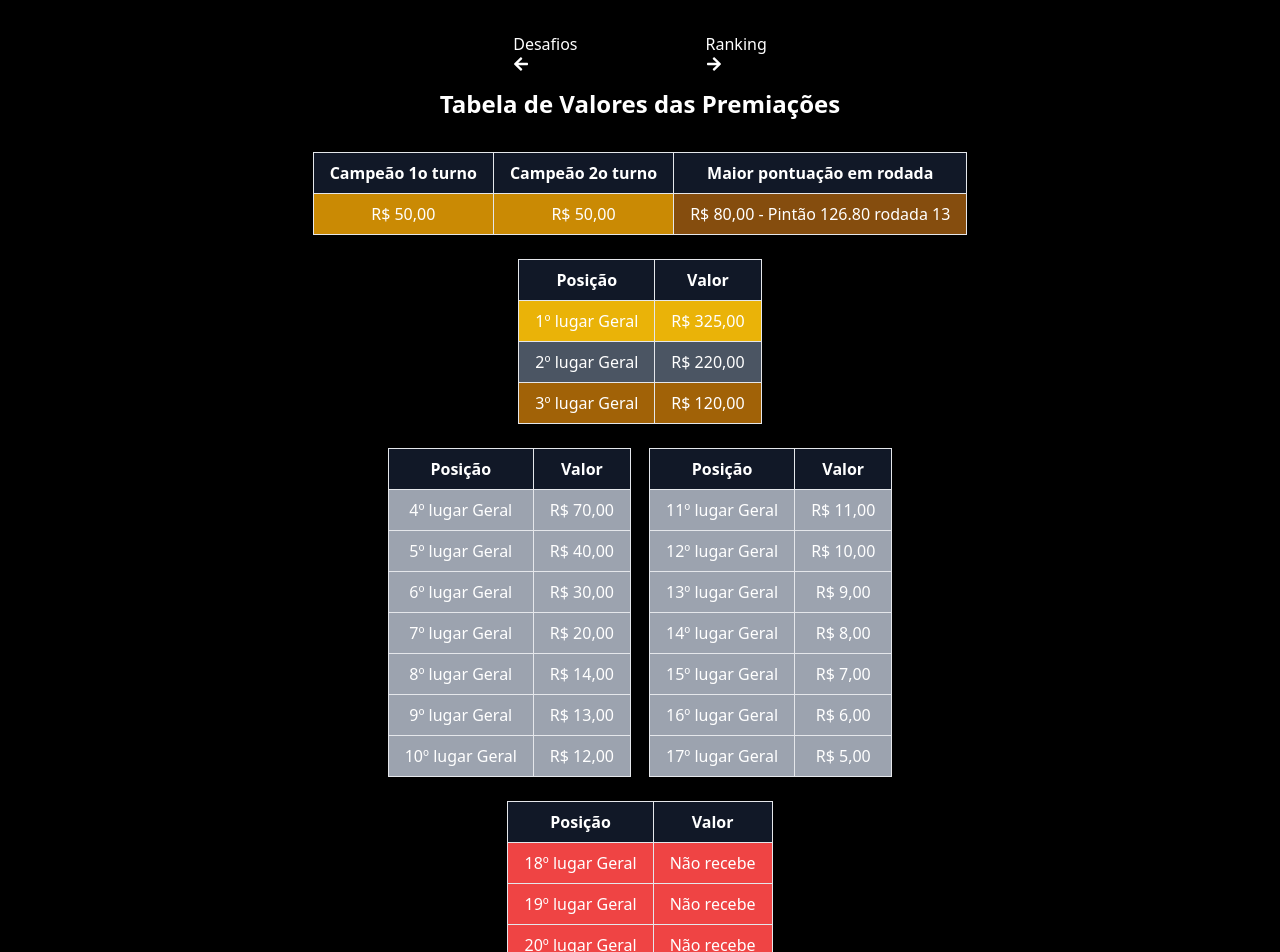
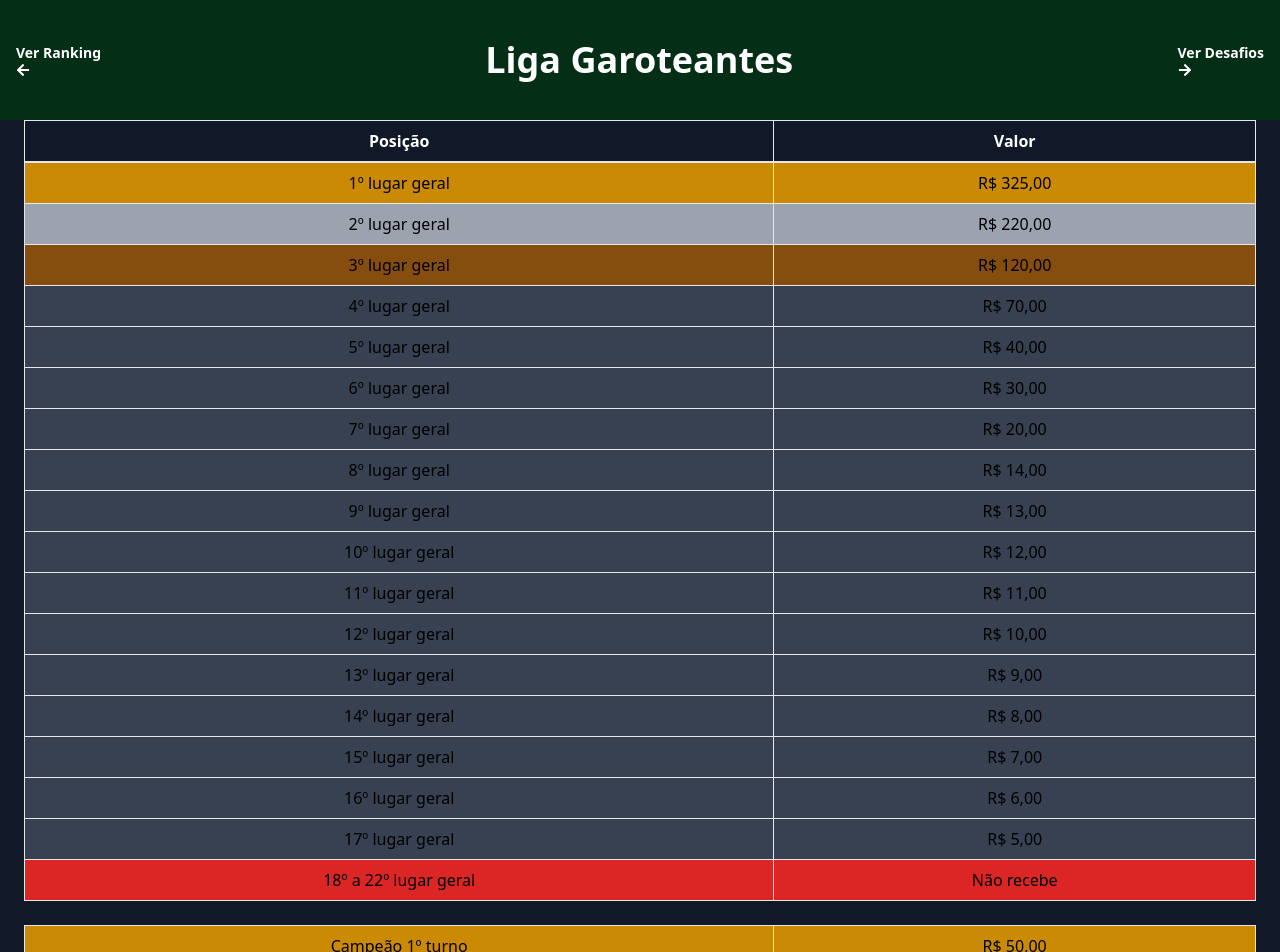
Before and after one commit to InventariumProject/cartola-app, a Next.js app: page /premiacao in a window 1280 px wide. Shown: the top 952 px of the page. Built offline with nearby package versions, Linux system fonts and the light colour scheme.

Commit message:
change style of premiacao page

```diff
--- a/src/pages/premiacao.tsx
+++ b/src/pages/premiacao.tsx
@@ -3,52 +3,37 @@ import { FaArrowLeft, FaArrowRight } from "react-icons/fa";
 
 export default function Awards() {
   return (
-    <div className="flex flex-col items-center min-w-fit m-2 p-2 bg-black text-white">
-      <div className="flex justify-between space-x-24">
-        <Link className="text-center text-md p-4" href="/desafio">
-          Desafios
+    <div className="flex flex-col min-w-fit items-center bg-gray-900">
+      <div className="w-full bg-green-950 p-4">
+        <div className="w-full container flex justify-between items-center mx-auto py-6 ">
+          <Link
+            href="/"
+            className="text-white text-sm font-bold hover:text-gray-300"
+          >
+            <div className="flex-col">
+              <span>Ver Ranking</span>
               <FaArrowLeft />
+            </div>
           </Link>
-        <Link className="text-center text-md p-4" href="/">
-          Ranking
+          <h1 className="text-white text-center text-4xl font-bold">
+            Liga Garoteantes
+          </h1>
+
+          <Link
+            href="/desafio"
+            className="text-white text-sm font-bold hover:text-gray-300"
+          >
+            <div className="flex-col">
+              <span>Ver Desafios</span>
               <FaArrowRight />
+            </div>
           </Link>
         </div>
+      </div>
 
-      <h1 className="text-2xl font-bold mb-8 text-center">
-        Tabela de Valores das Premiações
-      </h1>
-      <table className="mx-auto border-collapse">
-        <thead>
-          <tr>
-            <th className="border px-4 py-2 text-center text-white bg-gray-900 font-bold">
-              Campeão 1o turno
-            </th>
-            <th className="border px-4 py-2 text-center text-white bg-gray-900 font-bold">
-              Campeão 2o turno
-            </th>
-            <th className="border px-4 py-2 text-center text-white bg-gray-900 font-bold">
-              Maior pontuação em rodada
-            </th>
-          </tr>
-        </thead>
-        <tbody>
-          <tr>
-            <td className="border px-4 py-2 text-center bg-yellow-600 ">
-              R$ 50,00
-            </td>
-            <td className="border px-4 py-2 text-center bg-yellow-600">
-              R$ 50,00
-            </td>
-            <td className="border px-4 py-2 text-center bg-yellow-800">
-              R$ 80,00 - Pintão 126.80 rodada 13
-            </td>
-          </tr>
-        </tbody>
-      </table>
-      <br />
-      <table className="mx-auto border-collapse">
-        <thead>
+      <div className="container flex items-center px-6">
+        <table className="w-full">
+          <thead className="border-b-2 border-gray-200">
             <tr>
               <th className="border px-4 py-2 text-center text-white bg-gray-900 font-bold">
                 Posição
@@ -59,109 +44,112 @@ export default function Awards() {
             </tr>
           </thead>
           <tbody>
-          <td className="border px-4 py-2 text-center bg-yellow-500 ">
-            1º lugar Geral
+            <tr className="bg-yellow-600">
+              <td className="border px-4 py-2 text-center ">1º lugar geral</td>
+              <td className="border px-4 py-2 text-center">R$ 325,00</td>
+            </tr>
+            <tr className="bg-gray-400">
+              <td className="border px-4 py-2 text-center ">2º lugar geral</td>
+              <td className="border px-4 py-2 text-center">R$ 220,00</td>
+            </tr>
+            <tr className="bg-yellow-800">
+              <td className="border px-4 py-2 text-center">3º lugar geral</td>
+              <td className="border px-4 py-2 text-center">R$ 120,00</td>
+            </tr>
+            <tr className="bg-gray-700">
+              <td className="border px-4 py-2 text-center">4º lugar geral</td>
+              <td className="border px-4 py-2 text-center">R$ 70,00</td>
+            </tr>
+            <tr className="bg-gray-700">
+              <td className="border px-4 py-2 text-center">5º lugar geral</td>
+              <td className="border px-4 py-2 text-center">R$ 40,00</td>
+            </tr>
+            <tr className="bg-gray-700">
+              <td className="border px-4 py-2 text-center">6º lugar geral</td>
+              <td className="border px-4 py-2 text-center">R$ 30,00</td>
+            </tr>
+            <tr className="bg-gray-700">
+              <td className="border px-4 py-2 text-center">7º lugar geral</td>
+              <td className="border px-4 py-2 text-center">R$ 20,00</td>
+            </tr>
+            <tr className="bg-gray-700">
+              <td className="border px-4 py-2 text-center">8º lugar geral</td>
+              <td className="border px-4 py-2 text-center">R$ 14,00</td>
+            </tr>
+            <tr className="bg-gray-700">
+              <td className="border px-4 py-2 text-center">9º lugar geral</td>
+              <td className="border px-4 py-2 text-center">R$ 13,00</td>
+            </tr>
+            <tr className="bg-gray-700">
+              <td className="border px-4 py-2 text-center">10º lugar geral</td>
+              <td className="border px-4 py-2 text-center">R$ 12,00</td>
+            </tr>
+            <tr className="bg-gray-700">
+              <td className="border px-4 py-2 text-center">11º lugar geral</td>
+              <td className="border px-4 py-2 text-center">R$ 11,00</td>
+            </tr>
+            <tr className="bg-gray-700">
+              <td className="border px-4 py-2 text-center">12º lugar geral</td>
+              <td className="border px-4 py-2 text-center">R$ 10,00</td>
+            </tr>
+            <tr className="bg-gray-700">
+              <td className="border px-4 py-2 text-center">13º lugar geral</td>
+              <td className="border px-4 py-2 text-center">R$ 9,00</td>
+            </tr>
+            <tr className="bg-gray-700">
+              <td className="border px-4 py-2 text-center">14º lugar geral</td>
+              <td className="border px-4 py-2 text-center">R$ 8,00</td>
+            </tr>
+            <tr className="bg-gray-700">
+              <td className="border px-4 py-2 text-center">15º lugar geral</td>
+              <td className="border px-4 py-2 text-center">R$ 7,00</td>
+            </tr>
+            <tr className="bg-gray-700">
+              <td className="border px-4 py-2 text-center">16º lugar geral</td>
+              <td className="border px-4 py-2 text-center">R$ 6,00</td>
+            </tr>
+            <tr className="bg-gray-700">
+              <td className="border px-4 py-2 text-center">17º lugar geral</td>
+              <td className="border px-4 py-2 text-center">R$ 5,00</td>
+            </tr>
+            <tr className="bg-red-600">
+              <td className="border px-4 py-2 text-center">
+                18º a 22º lugar geral
               </td>
-          <td className="border px-4 py-2 text-center bg-yellow-500 ">
-            R$ 325,00
+              <td className="border px-4 py-2 text-center">Não recebe</td>
+            </tr>
+            <br />
+            <tr>
+              <td className="border px-4 py-2 text-center bg-yellow-600 ">
+                Campeão 1º turno
               </td>
-          <tr>
-            <td className="border px-4 py-2 text-center bg-gray-600 ">
-              2º lugar Geral
-            </td>
-            <td className="border px-4 py-2 text-center bg-gray-600 ">
-              R$ 220,00
+              <td className="border px-4 py-2 text-center bg-yellow-600">
+                R$ 50,00
               </td>
             </tr>
             <tr>
-            <td className="border px-4 py-2 text-center bg-yellow-700 ">
-              3º lugar Geral
+              <td className="border px-4 py-2 text-center bg-yellow-600 ">
+                Campeão 2º turno
               </td>
-            <td className="border px-4 py-2 text-center bg-yellow-700 ">
-              R$ 120,00
+              <td className="border px-4 py-2 text-center bg-yellow-600">
+                R$ 50,00
               </td>
             </tr>
           </tbody>
         </table>
-      <br />
-      <div className="flex">
-        <table className="mx-2 border-collapse">
-          <thead>
+      </div>
+      <div className="container flex items-center p-6">
+        <table className="w-full">
+          <thead className="border-b-2 border-gray-200">
             <tr>
               <th className="border px-4 py-2 text-center text-white bg-gray-900 font-bold">
-                Posição
+                Maior pontuador em uma rodada
               </th>
               <th className="border px-4 py-2 text-center text-white bg-gray-900 font-bold">
-                Valor
+                Pontuação
               </th>
-              <th className=""> </th>
-            </tr>
-          </thead>
-          <tbody>
-            <tr>
-              <td className="border px-4 py-2 text-center bg-gray-400 ">
-                4º lugar Geral
-              </td>
-              <td className="border px-4 py-2 text-center bg-gray-400 ">
-                R$ 70,00
-              </td>
-            </tr>
-            <tr>
-              <td className="border px-4 py-2 text-center bg-gray-400 ">
-                5º lugar Geral
-              </td>
-              <td className="border px-4 py-2 text-center bg-gray-400 ">
-                R$ 40,00
-              </td>
-            </tr>
-            <tr>
-              <td className="border px-4 py-2 text-center bg-gray-400 ">
-                6º lugar Geral
-              </td>
-              <td className="border px-4 py-2 text-center bg-gray-400 ">
-                R$ 30,00
-              </td>
-            </tr>
-            <tr>
-              <td className="border px-4 py-2 text-center bg-gray-400 ">
-                7º lugar Geral
-              </td>
-              <td className="border px-4 py-2 text-center bg-gray-400 ">
-                R$ 20,00
-              </td>
-            </tr>
-            <tr>
-              <td className="border px-4 py-2 text-center bg-gray-400 ">
-                8º lugar Geral
-              </td>
-              <td className="border px-4 py-2 text-center bg-gray-400 ">
-                R$ 14,00
-              </td>
-            </tr>
-            <tr>
-              <td className="border px-4 py-2 text-center bg-gray-400 ">
-                9º lugar Geral
-              </td>
-              <td className="border px-4 py-2 text-center bg-gray-400 ">
-                R$ 13,00
-              </td>
-            </tr>
-            <tr>
-              <td className="border px-4 py-2 text-center bg-gray-400 ">
-                10º lugar Geral
-              </td>
-              <td className="border px-4 py-2 text-center bg-gray-400 ">
-                R$ 12,00
-              </td>
-            </tr>
-          </tbody>
-        </table>
-
-        <table className="mx-2 border-collapse">
-          <thead>
-            <tr>
               <th className="border px-4 py-2 text-center text-white bg-gray-900 font-bold">
-                Posição
+                Rodada
               </th>
               <th className="border px-4 py-2 text-center text-white bg-gray-900 font-bold">
                 Valor
@@ -169,120 +157,15 @@ export default function Awards() {
             </tr>
           </thead>
           <tbody>
-            <tr>
-              <td className="border px-4 py-2 text-center bg-gray-400 ">
-                11º lugar Geral
-              </td>
-              <td className="border px-4 py-2 text-center bg-gray-400 ">
-                R$ 11,00
-              </td>
-            </tr>
-            <tr>
-              <td className="border px-4 py-2 text-center bg-gray-400 ">
-                12º lugar Geral
-              </td>
-              <td className="border px-4 py-2 text-center bg-gray-400 ">
-                R$ 10,00
-              </td>
-            </tr>
-            <tr>
-              <td className="border px-4 py-2 text-center bg-gray-400 ">
-                13º lugar Geral
-              </td>
-              <td className="border px-4 py-2 text-center bg-gray-400 ">
-                R$ 9,00
-              </td>
-            </tr>
-            <tr>
-              <td className="border px-4 py-2 text-center bg-gray-400 ">
-                14º lugar Geral
-              </td>
-              <td className="border px-4 py-2 text-center bg-gray-400 ">
-                R$ 8,00
-              </td>
-            </tr>
-            <tr>
-              <td className="border px-4 py-2 text-center bg-gray-400 ">
-                15º lugar Geral
-              </td>
-              <td className="border px-4 py-2 text-center bg-gray-400 ">
-                R$ 7,00
-              </td>
-            </tr>
-            <tr>
-              <td className="border px-4 py-2 text-center bg-gray-400 ">
-                16º lugar Geral
-              </td>
-              <td className="border px-4 py-2 text-center bg-gray-400 ">
-                R$ 6,00
-              </td>
-            </tr>
-            <tr>
-              <td className="border px-4 py-2 text-center bg-gray-400 ">
-                17º lugar Geral
-              </td>
-              <td className="border px-4 py-2 text-center bg-gray-400 ">
-                R$ 5,00
-              </td>
+            <tr className="bg-yellow-600">
+              <td className="border px-4 py-2 text-center">Pintão RN</td>
+              <td className="border px-4 py-2 text-center">126.80</td>
+              <td className="border px-4 py-2 text-center">13</td>
+              <td className="border px-4 py-2 text-center">R$ 80,00</td>
             </tr>
           </tbody>
         </table>
       </div>
-      <br />
-      <table>
-        <thead>
-          <tr>
-            <th className="border px-4 py-2 text-center text-white bg-gray-900 font-bold">
-              Posição
-            </th>
-            <th className="border px-4 py-2 text-center text-white bg-gray-900 font-bold">
-              Valor
-            </th>
-          </tr>
-        </thead>
-        <tbody>
-          <tr>
-            <td className="border px-4 py-2 text-center bg-red-500 ">
-              18º lugar Geral
-            </td>
-            <td className="border px-4 py-2 text-center bg-red-500 ">
-              Não recebe
-            </td>
-          </tr>
-          <tr>
-            <td className="border px-4 py-2 text-center bg-red-500 ">
-              19º lugar Geral
-            </td>
-            <td className="border px-4 py-2 text-center bg-red-500 ">
-              Não recebe
-            </td>
-          </tr>
-          <tr>
-            <td className="border px-4 py-2 text-center bg-red-500 ">
-              20º lugar Geral
-            </td>
-            <td className="border px-4 py-2 text-center bg-red-500 ">
-              Não recebe
-            </td>
-          </tr>
-          <tr>
-            <td className="border px-4 py-2 text-center bg-red-500 ">
-              21º lugar Geral
-            </td>
-            <td className="border px-4 py-2 text-center bg-red-500 ">
-              Não recebe
-            </td>
-          </tr>
-          <tr>
-            <td className="border px-4 py-2 text-center bg-red-500 ">
-              22º lugar Geral
-            </td>
-            <td className="border px-4 py-2 text-center bg-red-500 ">
-              Não recebe
-            </td>
-          </tr>
-        </tbody>
-      </table>
     </div>
   );
 }
```
Lines whose indentation alone changed are shown as unchanged.
